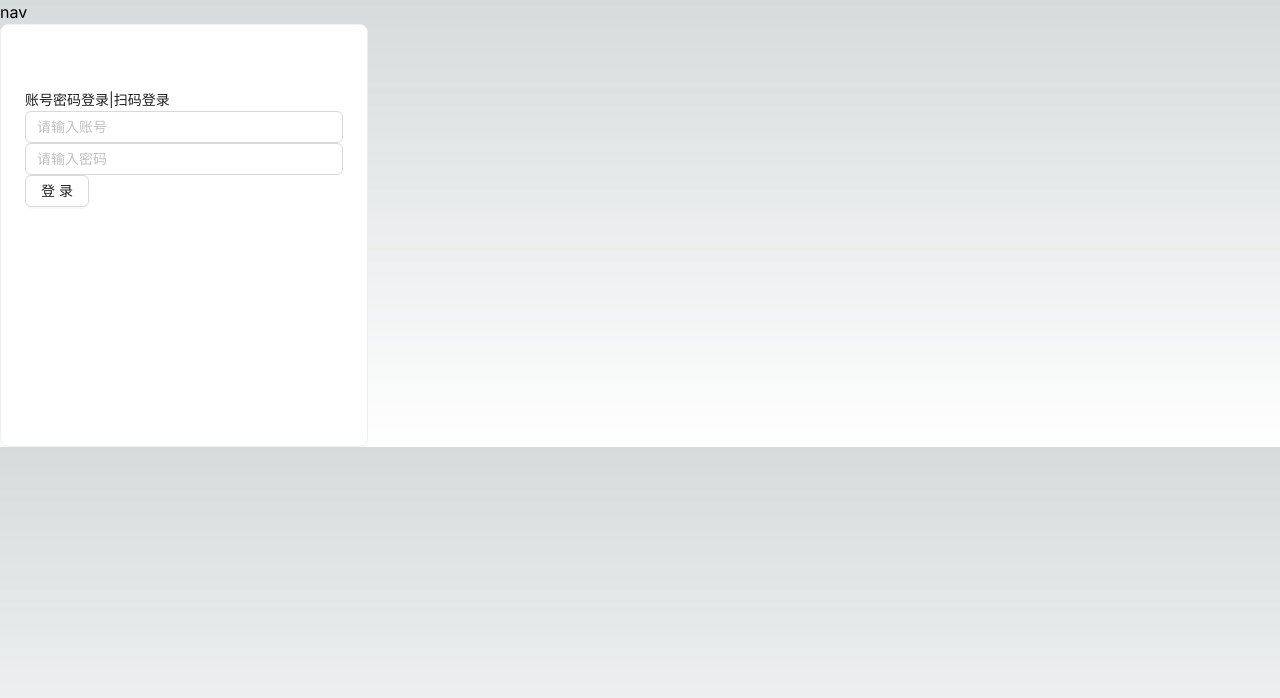
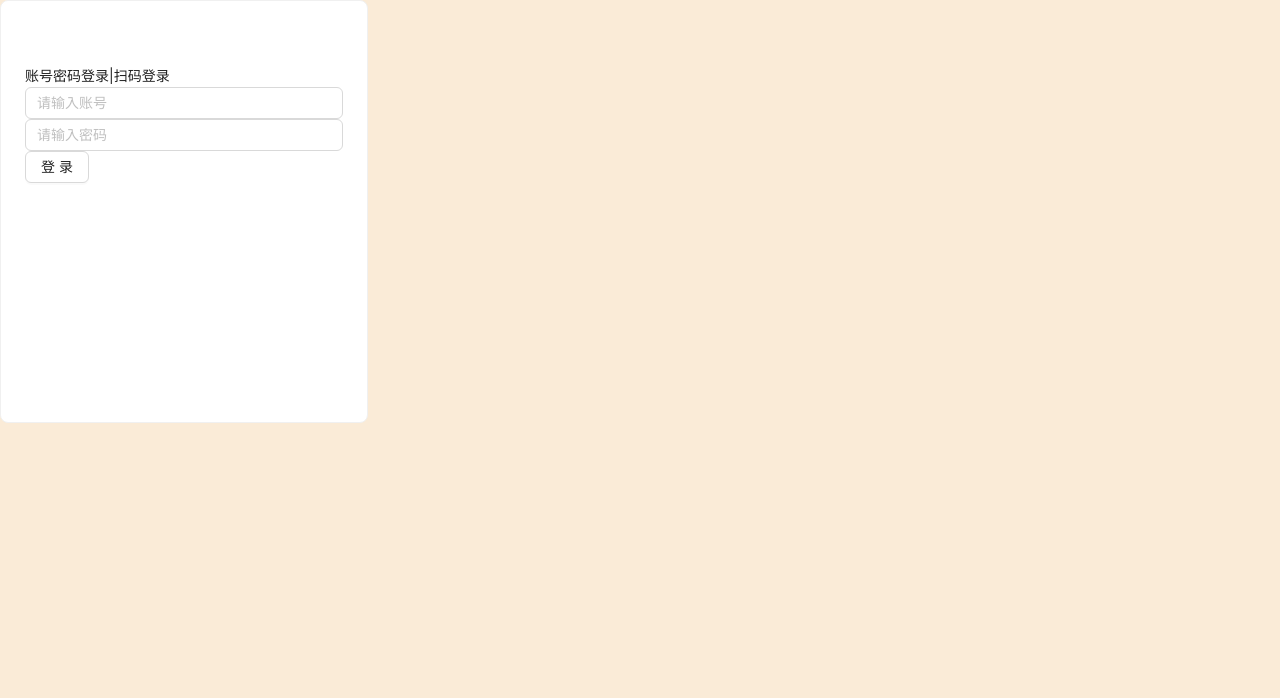
Before and after one commit to taotie111/jstaker-next-js, a Next.js app: page /login in a window 1280 px wide. Shown: the top 698 px of the page. Built offline with nearby package versions, Linux system fonts and the light colour scheme.

Commit message:
feat: 寻找到style使用方式

```diff
--- a/src/app/globals.css
+++ b/src/app/globals.css
@@ -18,12 +18,6 @@
 
 body {
   color: rgb(var(--foreground-rgb));
-  background: linear-gradient(
-      to bottom,
-      transparent,
-      rgb(var(--background-end-rgb))
-    )
-    rgb(var(--background-start-rgb));
 }
 
 @layer utilities {
--- a/src/app/login/component/login.jsx
+++ b/src/app/login/component/login.jsx
@@ -1,13 +1,17 @@
 'use client'
 import { Button, Checkbox, Form, Input,Card } from 'antd';
-
+import { useState } from 'react'
 const onFinish = (values) => {
   console.log('Success:', values);
 };
 const onFinishFailed = (errorInfo) => {
   console.log('Failed:', errorInfo);
 };
-import { useState } from 'react'
+
+const login = () => {
+
+}
+
 export default function Login(){
     return (
         <Card
@@ -15,6 +19,7 @@ export default function Login(){
           width: 368,
           height: 423,
         }}
+        className='mr-10'
       >
         <div className='pt-10 '>
             <div className='flex flex-row loginTitle'>
@@ -24,7 +29,7 @@ export default function Login(){
             </div>
             <Input placeholder="请输入账号"></Input>
             <Input placeholder="请输入密码"></Input>
-            <Button>登录</Button>
+            <Button onClick={login}>登录</Button>
         </div>
       </Card>
       );
--- a/src/app/login/layout.jsx
+++ b/src/app/login/layout.jsx
@@ -4,8 +4,7 @@ export default function DashboardLayout({
     children,
   }) {
     return (
-      <section className={styles.dashboard}>
-        <nav>nav</nav>
+      <section className={styles.loginPage}>
         {children}
       </section>
     )
--- a/src/app/login/page.tsx
+++ b/src/app/login/page.tsx
@@ -2,6 +2,8 @@ import 'server-only'
 import LoginForm from './component/login'
 export default function Login(){
     return (
-        <LoginForm></LoginForm>
+        <div className='full-sreen'>
+            <LoginForm></LoginForm>
+        </div>
     )
 }
--- a/src/app/login/styles.module.css
+++ b/src/app/login/styles.module.css
@@ -4,3 +4,9 @@
     line-height: 30px;
     text-align: left;
 }
+
+.loginPage{
+    width: 100vw;
+    height: 100vh;
+    background-color: antiquewhite;
+}
```
Also changed, not shown: src/app/utils/request.ts (added).
